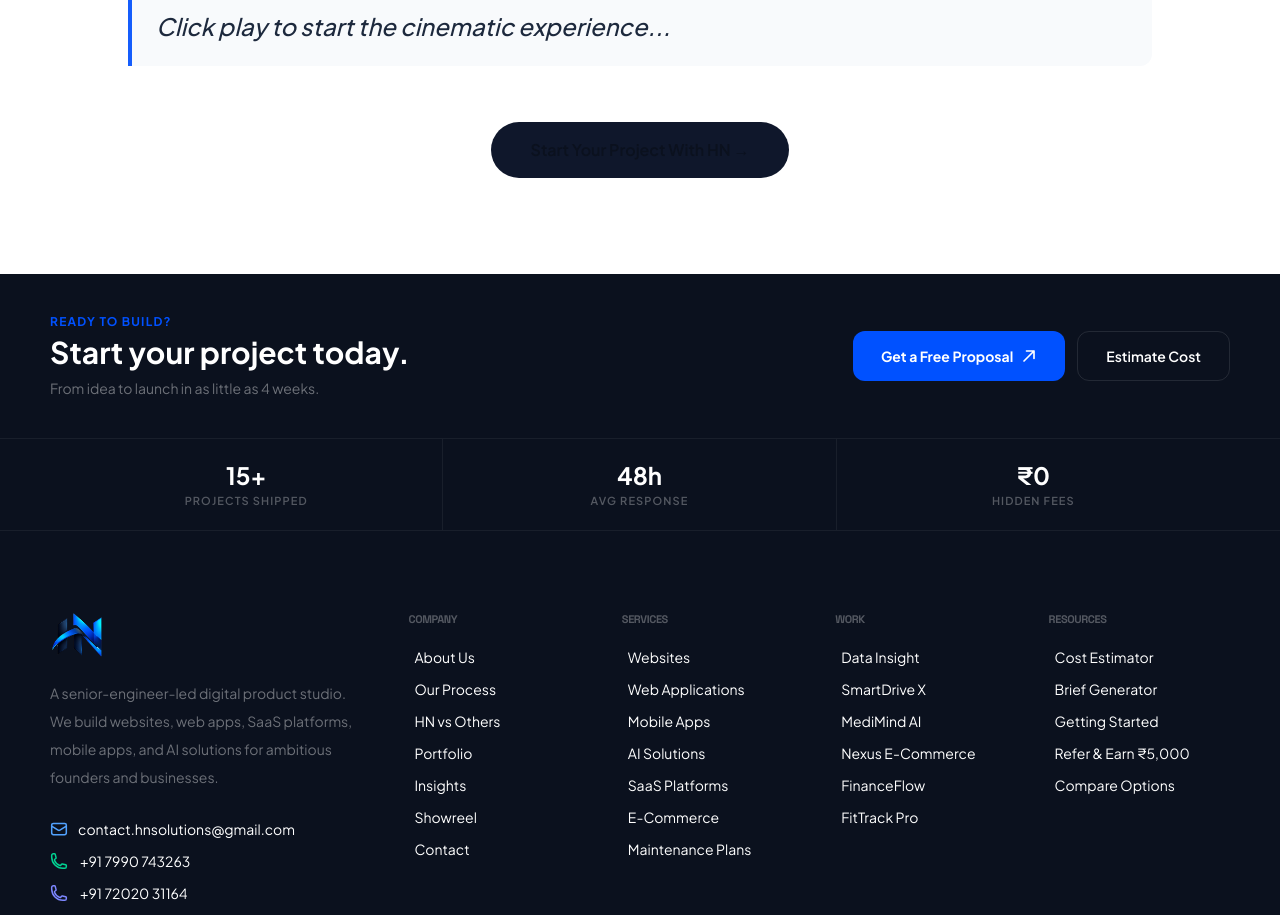
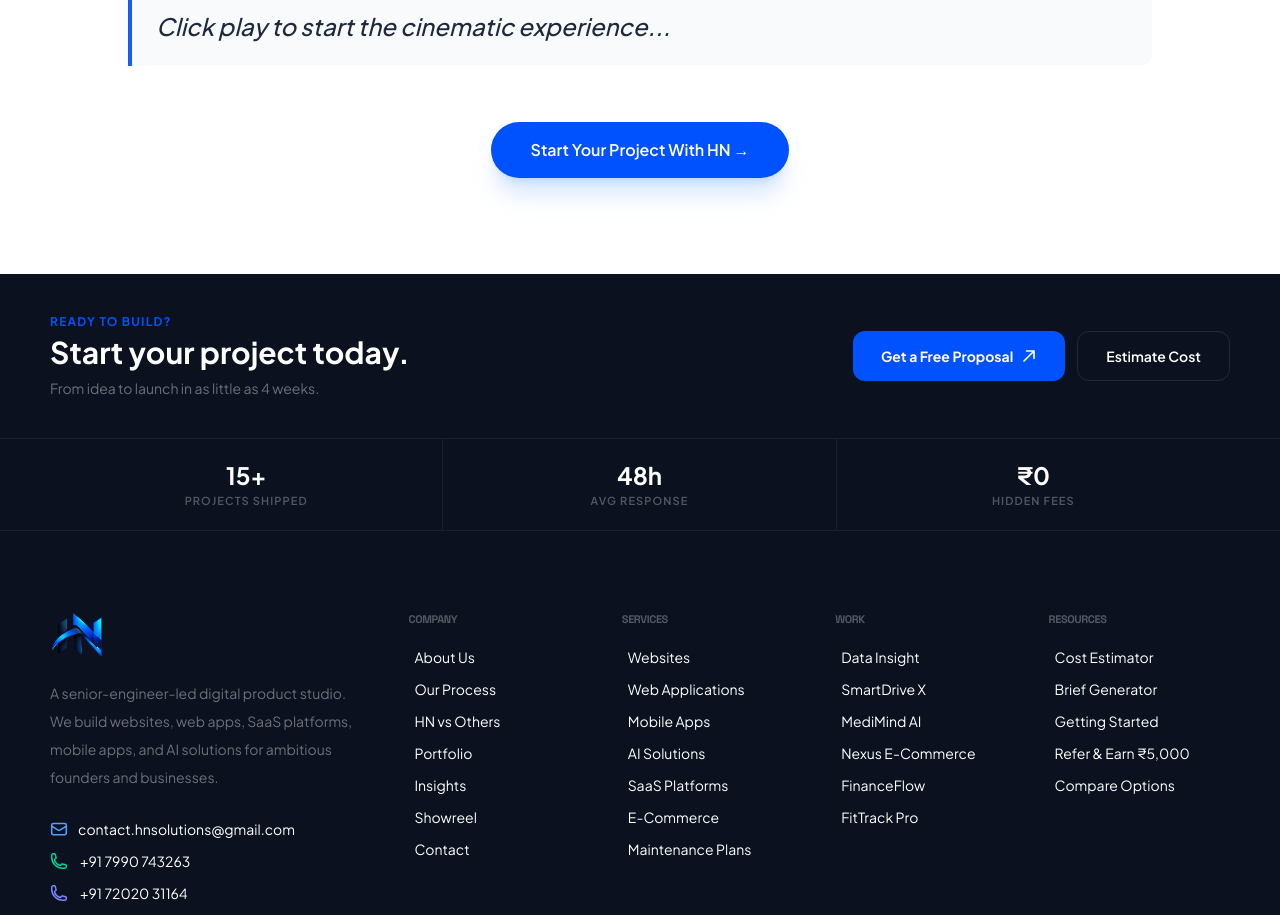
Before and after one commit to Hetsoni28/HN, a Next.js app: page /showreel in a window 1280 px wide. Shown: the part 1247-2162 px from the top of the page. Built offline with nearby package versions, Linux system fonts and the light colour scheme; no server answers.

Commit message:
fix: update showreel cta button to use brand blue color

```diff
--- a/components/organisms/showreel-player.tsx
+++ b/components/organisms/showreel-player.tsx
@@ -318,7 +318,7 @@ export function ShowreelPlayer() {
 
       {/* CTA */}
       <div className="flex justify-center mt-8">
-        <Link href="/contact" className="inline-block bg-slate-900 hover:bg-slate-800 text-white font-semibold py-4 px-10 rounded-full transition-all hover:scale-105">
+        <Link href="/contact" className="inline-block bg-[#0051FF] hover:bg-blue-700 !text-white font-semibold py-4 px-10 rounded-full transition-all hover:scale-105 shadow-xl shadow-blue-500/20">
           Start Your Project With HN →
         </Link>
       </div>
```
